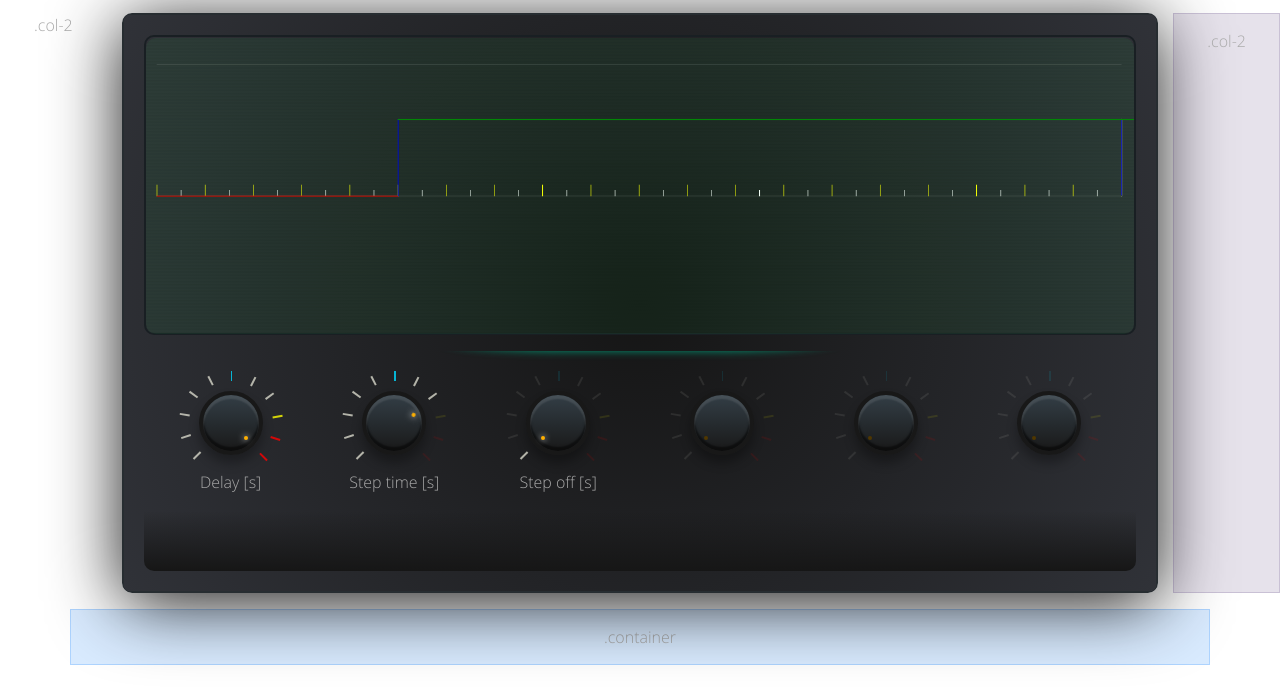
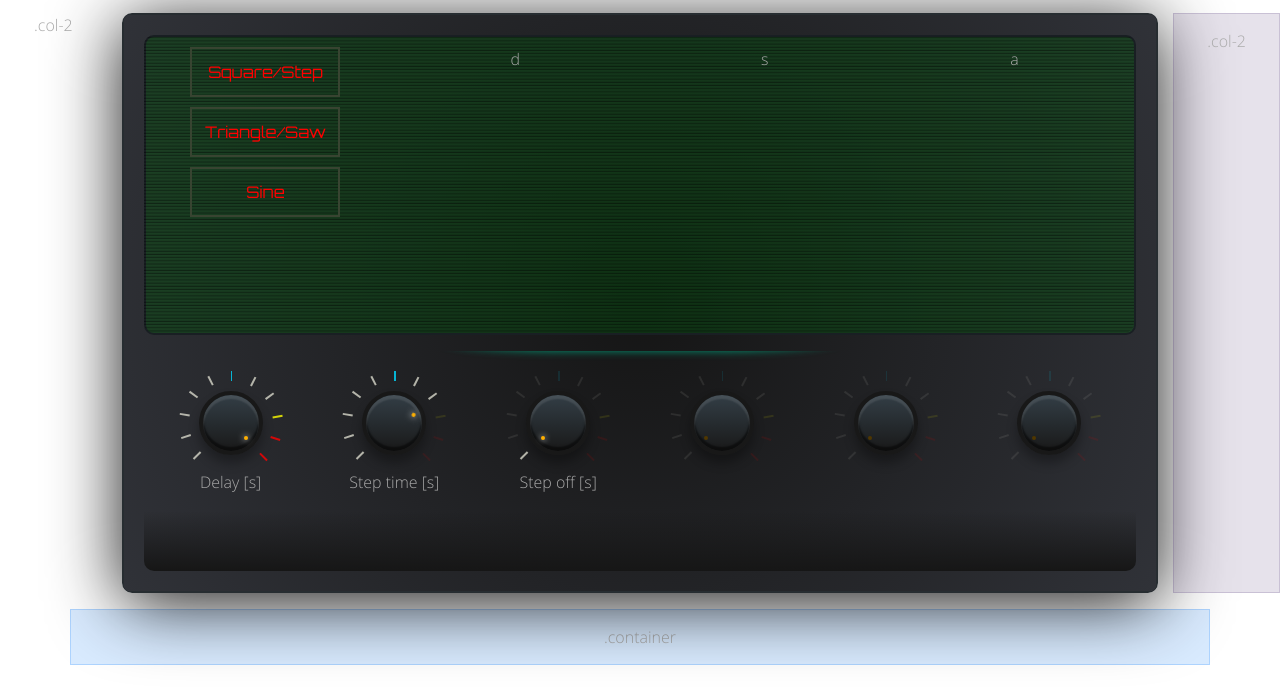
Before and after one commit to Zeta90/khompressor_alpha, a plain HTML site: page index.html in a window 1280 px wide. Shown: the part 93-785 px from the top of the page. Drawn offline with Linux system fonts and the light colour scheme.

Commit message:
Oscillator digital screen

```diff
--- a/css/app/template/template.css
+++ b/css/app/template/template.css
@@ -66,24 +66,63 @@
   );
   background-size: 100% 0.2rem;
   border-radius: 10px;
-
+  background-color: #08581271;
   /* background: radial-gradient(#191f23 1px, transparent 5px);
   background-size: 3px 3px; */
 }
-.kh_display.dotted .kh_display_glow {
-  background-color: #1bd4597a;
-  position: relative;
+.kh_display_glow {
+  position: absolute;
+  /* background-color: #1bd459ab; */
+  width: 0%;
+  height: 0%;
+  border-radius: 10px;
+  /* margin-top: -295px; */
+
+  /* opacity: 0.15; */
+  /* pointer-events: none; */
+  background: -webkit-gradient(
+    linear,
+    left top,
+    left bottom,
+    from(rgba(255, 255, 255, 0)),
+    color-stop(50%, rgba(255, 255, 255, 0)),
+    color-stop(70%, rgba(0, 0, 0, 0.2)),
+    to(rgba(0, 0, 0, 0.6))
+  );
+
+  background-size: 100% 0.2rem;
+  border-radius: 10px;
+}
+
+.kh_display_digital_pad {
   width: 100%;
   height: 100%;
-  top: -295px;
   border-radius: 10px;
+  padding: 10px;
+}
 
-  /* -webkit-animation: crt-glow 60s infinite;
-          animation: crt-glow 60s infinite;
-  background: radial-gradient(circle at center, #1bd4597a 0%, rgba(27, 212, 89, 0.48) 58%, rgba(21, 235, 92, 0.57) 80%, rgba(19, 94, 29, 0.27) 93%, rgba(24, 167, 46, 0.1) 100%); */
-  opacity: 0.15;
-  pointer-events: none;
-  /* position: fixed; */
+.digital_btn {
+  position: relative;
+  width: 150px;
+  height: 50px;
+  /* background-color: tomato; */
+  margin-top: 10px;
+  font-family: "Orbitron", sans-serif;
+  margin: auto;
+  /* border-color: #568a6a; */
+  border-width: 0px;
+  border-style: none;
+  color: red;
+  background-color: transparent;
+  border-color: rgb(56, 68, 49);
+  border-style: solid;
+  border-width: 2px;
+  margin-bottom: 10px;
+
+}
+.digital_btn .db {
+  width: auto;
+  margin: auto;
 }
 
 .kh_wave_controls {
--- a/index.html
+++ b/index.html
@@ -10,6 +10,7 @@
 
   <link rel="canonical" href="https://getbootstrap.com/docs/4.5/examples/grid/">
   <link href="https://fonts.googleapis.com/css2?family=Playball&display=swap" rel="stylesheet">
+  <link href="https://fonts.googleapis.com/css2?family=Orbitron&display=swap" rel="stylesheet">
 
   <!-- Bootstrap core CSS -->
   <link href="css/core/bootstrap/bootstrap.css" rel="stylesheet">
@@ -55,14 +56,44 @@
             <div class="khompressor">
               <div class="kh_sections">
                 <div class="kh_case">
-                  <div class="kh_display dotted">
-                    <svg style="width:100% !important;height:100%;" class="kh_display_board" viewBox="0 0 960 540"
-                      preserveAspectRatio="xMinYMin"></svg>
-                    <div class="kh_display_glow">
-                    </div>
+                  <div class="kh_display_glow"></div>
+                  <div class="kh_display dotted ">
+                    <svg style="width:100% !important;height:100%;display: none;" class="kh_display_board"
+                      viewBox="0 0 960 540" preserveAspectRatio="xMinYMin"></svg>
+
                     <div class="kh_display_digital_pad">
 
+                      <div class="row">
+                        <div class="col-12">
+                          <div class="row">
+                            <div class="col-3">
+
+                              <div class="">
+
+                                <input class="digital_btn" type="button" class="db" value="Square/Step"></input>
+                                <input class="digital_btn" type="button" class="db" value="Triangle/Saw"></input>
+                                <input class="digital_btn" type="button" class="db" value="Sine"></input>
+
+                              </div>
+
+                            </div>
+                            <div class="col-3">d
+                            </div>
+                            <div class="col-3">s
+                            </div>
+                            <div class="col-3">a
+                            </div>
+                          </div>
+                        </div>
+                      </div>
+
+
+
+
+
+
                     </div>
+
                     <!-- <svg class="kh_display_board"></svg> -->
                   </div>
                   <div class="astrodivider">
--- a/js/app/elements/display.js
+++ b/js/app/elements/display.js
@@ -26,7 +26,12 @@ class Display {
         var screen_width = $('.kh_display');
         var fit_screen = $('.kh_display_board');
         this.screen_width = screen_width.width();
-        $(fit_screen).width(screen_width.width())
+        $(fit_screen).width(screen_width.width());
+
+        var glow = $('.kh_display_glow');
+        $(glow).css('width', screen_width.width() + 2 + 'px')
+        .css('height', screen_width.height() + 2 + 'px');
+
         this.refreshDisplay();
 
     }
```
